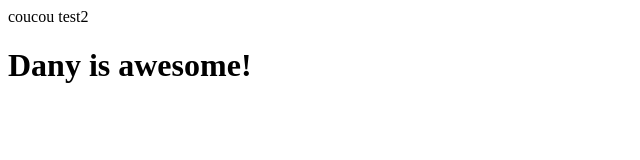
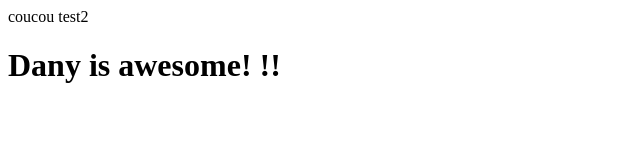
Before and after one commit to lechatpsyLSP/lechatpsyLSP.github.io, a plain HTML site: page index.html in a window 1280 px wide. Shown: the full height of the page, 0-640 px from the left. Drawn offline with Linux system fonts and the light colour scheme.

Commit message:
MonMessage

```diff
--- a/index.html
+++ b/index.html
@@ -1,4 +1,4 @@
 coucou
 test2
 
-<h1> Dany is awesome!</h1>
+<h1> Dany is awesome! !!</h1>
```
